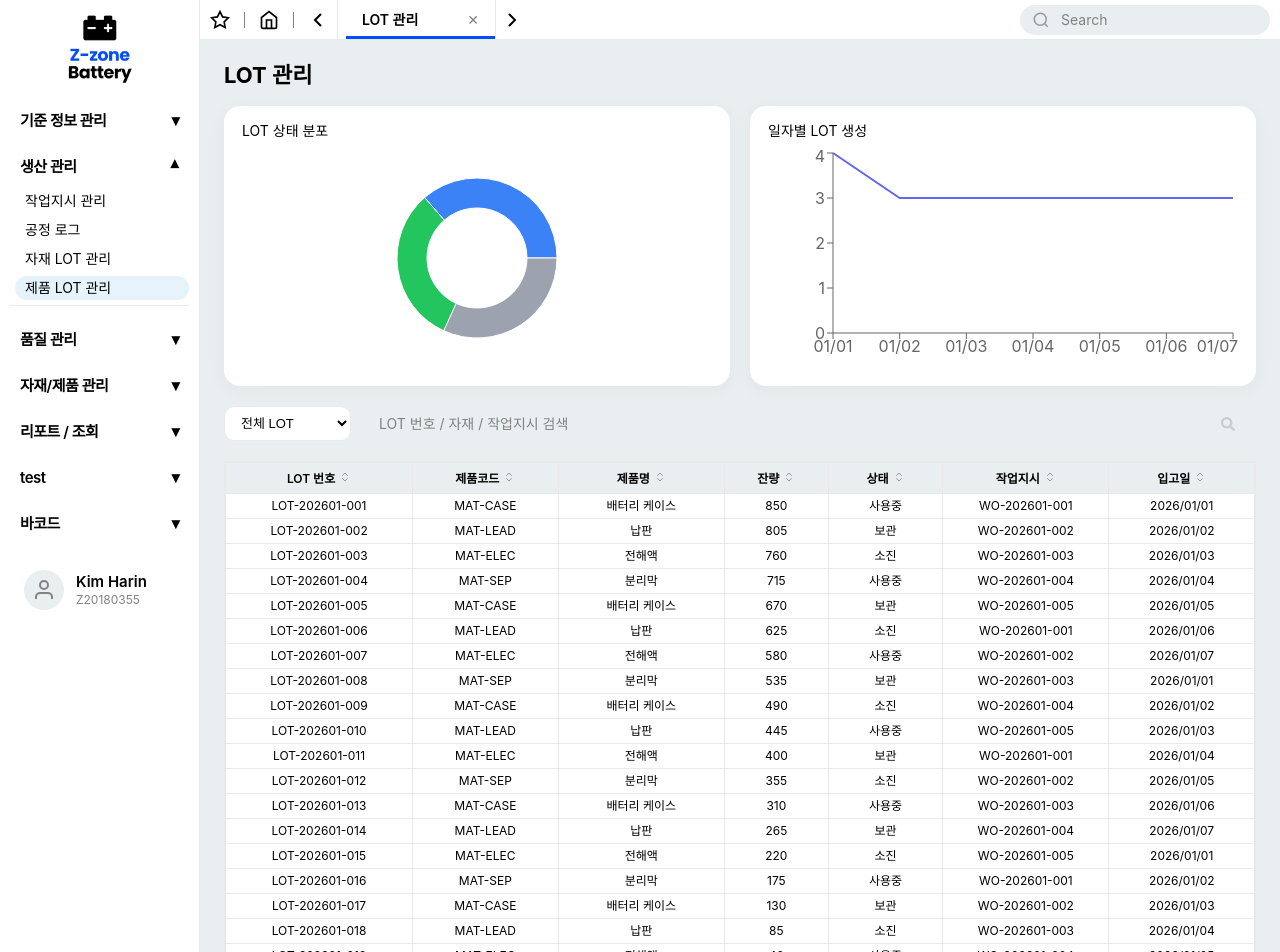
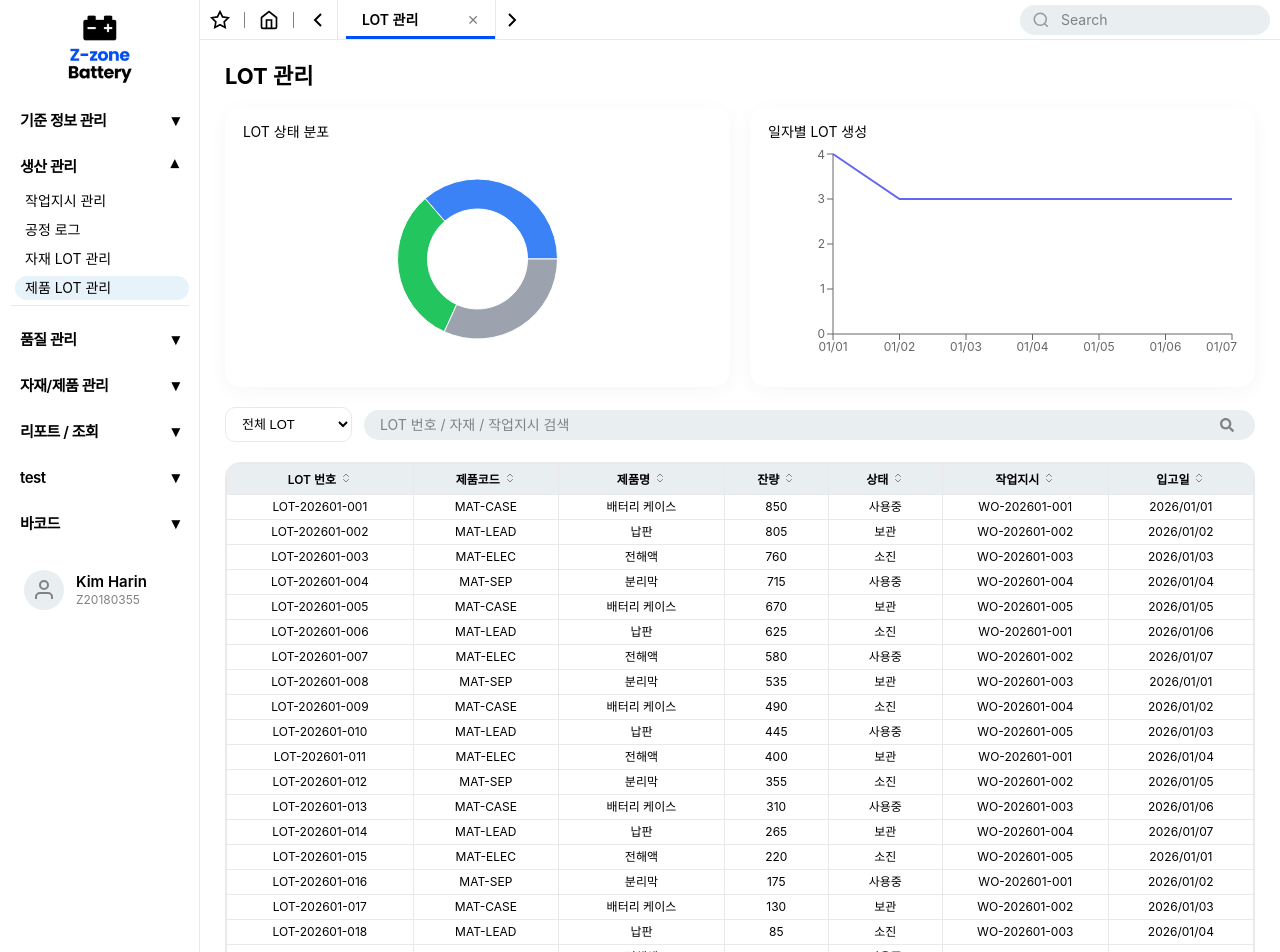
Before and after one commit to mes-team-2/React, a React (Create React App) app: page /mes/lot in a window 1280 px wide. Shown: the top 952 px of the page. Built offline with nearby package versions, Linux system fonts and the light colour scheme.

Commit message:
Material.js 컴포넌트 적용(일부), 스타일 수정(차트는 나중에) 일단 임시 저장

```diff
--- a/src/components/Button.js
+++ b/src/components/Button.js
@@ -8,7 +8,7 @@ import styled, { css } from 'styled-components';
  * @param {string} width
  * @param {boolean} disabled - 비활성화 여부
  * @param {function} onClick - 클릭 이벤트
- * @param {node} te - 버튼 내부 텍스트 또는 아이콘
+ * @param {node} children - 버튼 내부 텍스트 또는 아이콘
  */
 const Button = ({
   children,
@@ -36,7 +36,8 @@ const Button = ({
 export default Button;
 
 const StyledButton = styled.button`
-  display: inline-flex;
+  display: flex;
+  text-align: center;
   align-items: center;
   justify-content: center;
   border-radius: 15px;
@@ -44,8 +45,9 @@ const StyledButton = styled.button`
   font-weight: var(--medium);
   cursor: pointer;
   transition: all 0.2s ease-in-out;
+  line-height: 1;
 
-  width: ${props => props.$width || 's'};
+  width: ${props => props.$width || 'auto'};
 
 
   ${props => props.$size === 's' && css`
--- a/src/components/GlobalStyle.js
+++ b/src/components/GlobalStyle.js
@@ -10,7 +10,7 @@ const GlobalStyle = createGlobalStyle`
   }
   body {
     font-family: 'Pretendard', -apple-system, BlinkMacSystemFont, 'Segoe UI', Roboto, 'Helvetica Neue', Arial, sans-serif;
-    font-size: var(--text-base);
+    font-size: var(--fontXs);
     color: var(--font);
     ::-webkit-scrollbar {
     width: 8px;
@@ -48,15 +48,18 @@ const GlobalStyle = createGlobalStyle`
     --bgError : #FEEDED;
     --bgStop : #F0F2F4;
 
+    /* 박스 그림자 */
+    --shadow : 5px 3px 6px rgba(0, 0, 0, 0.1), 0 3px 6px rgba(0, 0, 0, 0.15);
+
     /* 폰트 사이즈 정의 */
-    --fontXxs : 12px;  /* 아주 작은 텍스트 (캡션, 라벨) */
+    --fontXxs : 11px;  /* 아주 작은 텍스트 (캡션, 라벨) */
     --fontXs : 12px;  /* 아주 작은 텍스트 (캡션, 라벨) */
     --fontSm : 14px;  /* 작은 텍스트 (보조 설명) */
     --fontMd : 15px;  /* 본문 기본 텍스트 (일반적인 크기) */
     --fontLg : 16px;  /* 강조된 본문, 소제목 */
-    --fontXL : 18px;  /* 카드 타이틀, 중간 제목 */
-    --font2XL : 20px;  /* 대제목 */
-    --font3XL : 24px;  /* 화면 타이틀 */
+    --fontXl : 18px;  /* 카드 타이틀, 중간 제목 */
+    --font2xl : 20px;  /* 대제목 */
+    --font3xl : 22px;  /* 화면 타이틀 */
 
     /* 폰트 굵기 정의 */
     --normal : 400;
--- a/src/components/SearchBar.js
+++ b/src/components/SearchBar.js
@@ -106,12 +106,9 @@ const SearchButton = styled.button`
   border: none;
   border-radius: 50%;
   cursor: pointer;
-  color: rgb(from var(--font2) r g b / 0.3);
+  color: var(--font2);
   transition: 0.2s;
 
-  &:hover {
-    color: var(--font2);
-  }
   svg {
     font-size: var(--fontSm);
   }
--- a/src/components/SearchDate.js
+++ b/src/components/SearchDate.js
@@ -52,7 +52,6 @@ const Container = styled.div`
   align-items: center;
   gap: 5px;
   box-sizing: border-box;
-  padding: 0 15px;
 `;
 
 
@@ -117,10 +116,13 @@ const CalendarIcon = styled(FaCalendarAlt)`
   font-size: var(--fontSm);
   pointer-events: none;
   z-index: 1;
+  &:hover {
+    color: var(--font2);
+  }
 `;
 
 const Separator = styled.p`
-  font-size: 20px;
+  font-size: var(--fontSm);
   color: var(--font);
   margin: 0;
   flex-shrink: 0;
--- a/src/components/SideBar.js
+++ b/src/components/SideBar.js
@@ -763,5 +763,6 @@ const SearchIcon = styled.div`
 `;
 
 const Content = styled.section`
-  padding: 24px;
+  padding: 25px;
+  background-color: var(--background);
 `;
--- a/src/components/Status.js
+++ b/src/components/Status.js
@@ -100,9 +100,10 @@ const BadgeWrapper = styled.div`
   gap: 8px;
   padding: 6px 10px;
   border-radius: 9999px;
-  font-size: 12px;
-  font-weight: normal;
+  font-size: var(--fontXs);
+  font-weight: var(--normal);
   min-width: 110px;
+  height: 20px;
   box-shadow: 0 1px 2px 1px rgba(0, 0, 0, 0.05);
   white-space: nowrap;
 
@@ -112,13 +113,13 @@ const BadgeWrapper = styled.div`
 const IconWrapper = styled.span`
   display: flex;
   align-items: center;
-  font-size: 14px;
+  justify-content: center;
+  font-size: var(--fontSm);
   color: ${(props) => props.$color};
 `;
 
 const TextWrapper = styled.span`
   line-height: 1;
-  padding-top: 1px;
   color: ${(props) => props.$color};
 `;
 
--- a/src/components/TableStyle.js
+++ b/src/components/TableStyle.js
@@ -6,21 +6,24 @@ const TableStyle = ({
   data = [],
   columns = [],
   sortConfig = { key: null, direction: null },
-  onSort = () => {},
+  onSort = () => { },
   selectedIds = [],
-  onSelectChange = () => {},
+  onSelectChange = () => { },
   onRowClick,
-  selectable = true,
+  selectable = false,
 }) => {
-  const [widths, setWidths] = useState(() =>
-    columns.reduce(
-      (acc, col) => {
-        acc[col.key] = col.width || 150;
-        return acc;
-      },
-      { check: 42 },
-    ),
-  );
+  const [widths, setWidths] = useState(() => {
+    const initialWidths = columns.reduce((acc, col) => {
+      acc[col.key] = col.width || 150;
+      return acc;
+    }, {});
+
+    // selectable이 true일 때만 체크박스 컬럼 너비 추가
+    if (selectable) {
+      initialWidths.check = 42;
+    }
+    return initialWidths;
+  });
 
   const resizingColumn = useRef(null);
 
@@ -163,15 +166,14 @@ const TableStyle = ({
 
 export default TableStyle;
 
-/* =========================
-   styled
-========================= */
+
 
 const TableWrapper = styled.div`
   width: 100%;
   overflow-x: auto;
   border: 1px solid var(--border);
   background: white;
+  border-radius: 15px;
 `;
 
 const StyledTable = styled.table`
@@ -212,5 +214,5 @@ const Resizer = styled.div`
 
 const SortIcon = styled.span`
   margin-left: 4px;
-  color: ${({ active }) => (active ? "var(--main)" : "#999")};
+  color: ${({ active }) => (active ? "var(--main)" : "var(--font2)")};
 `;
--- a/src/pages/master/Material.js
+++ b/src/pages/master/Material.js
@@ -1,12 +1,15 @@
 import styled from "styled-components";
 import { useMemo, useState, useEffect } from "react";
-import Table from "../../components/TableStyle";
+import TableStyle from "../../components/TableStyle";
 import SearchBar from "../../components/SearchBar";
+import SearchDate from "../../components/SearchDate";
+import Button from "../../components/Button";
+import Status from "../../components/Status";
 import MaterialDetail from "./MaterialDetail";
 import SideDrawer from "../../components/SideDrawer";
 import MaterialCreate from "./MaterialCreate";
-import Status from "../../components/Status";
 import { InventoryAPI } from "../../api/AxiosAPI";
+
 
 import {
   PieChart,
@@ -22,9 +25,7 @@ import {
   ResponsiveContainer,
 } from "recharts";
 
-/* =========================
-   차트 색상
-========================= */
+// 차트 색상
 const COLORS = ["var(--run)", "var(--waiting)", "var(--error)"];
 
 export default function Material() {
@@ -37,7 +38,7 @@ export default function Material() {
   const [selectedMaterial, setSelectedMaterial] = useState(null);
   const [createOpen, setCreateOpen] = useState(false);
 
-  // 1. 데이터 조회
+  // 데이터 조회
   const fetchMaterials = async () => {
     try {
       const response = await InventoryAPI.getMaterialList();
@@ -54,7 +55,7 @@ export default function Material() {
     fetchMaterials();
   }, [createOpen]);
 
-  // 2. 차트 데이터 가공
+  // 차트 데이터 가공
   const inventoryStatusData = useMemo(() => {
     let safe = 0,
       warning = 0,
@@ -90,7 +91,7 @@ export default function Material() {
     { date: "01-05", inbound: 520, outbound: 430 },
   ];
 
-  // 3. 필터 및 정렬
+  // 필터 및 정렬
   const filteredData = useMemo(() => {
     if (!keyword.trim()) return data;
     const lower = keyword.toLowerCase();
@@ -129,9 +130,7 @@ export default function Material() {
     setSelectedIds([]);
   }, [keyword]);
 
-  /* =========================
-     4. 컬럼 정의 (여기서 매핑 처리!)
-  ========================= */
+  // 컬럼 정의
   const columns = [
     { key: "no", label: "No", width: 50 },
     { key: "materialCode", label: "자재 코드", width: 180 },
@@ -222,20 +221,29 @@ export default function Material() {
       </ChartGrid>
 
       <FilterBar>
-        <SearchBar
-          value={keyword}
-          onChange={setKeyword}
-          placeholder="자재명 / 자재코드 검색"
-        />
-        <CreateButton onClick={() => setCreateOpen(true)}>
+        <InputGroup>
+          <SearchDate width="m" />
+          <SearchBar
+            width="l"
+            placeholder="자재명 / 자재코드 검색"
+            onChange={setKeyword} // 키워드 상태 업데이트
+            onSearch={() => { }}
+          />
+        </InputGroup>
+        <Button
+          variant="ok"
+          size="m"
+          onClick={() => setCreateOpen(true)}
+        >
           + 신규 자재 등록
-        </CreateButton>
+        </Button>
       </FilterBar>
 
       <TableContainer>
-        <Table
+        <TableStyle
           columns={columns}
           data={sortedData}
+          selectable={false}
           sortConfig={sortConfig}
           onSort={handleSort}
           selectedIds={selectedIds}
@@ -265,18 +273,6 @@ export default function Material() {
 }
 
 
-const CreateButton = styled.button`
-  padding: 8px 16px;
-  border-radius: 20px;
-  background: var(--main);
-  color: white;
-  font-size: 13px;
-  cursor: pointer;
-  transition: 0.2s;
-  &:hover {
-    opacity: 0.9;
-  }
-`;
 const Wrapper = styled.div`
   display: flex;
   flex-direction: column;
@@ -284,15 +280,17 @@ const Wrapper = styled.div`
 `;
 const Header = styled.div`
   h2 {
-    font-size: 22px;
-    font-weight: 700;
-    color: #333;
+    font-size: var(--fontXl);
+    font-weight: var(--bold);
+    color: var(--font);
   }
 `;
 const ChartGrid = styled.div`
   display: grid;
   grid-template-columns: repeat(3, 1fr);
   gap: 20px;
+
+
   @media (max-width: 1200px) {
     grid-template-columns: 1fr;
   }
@@ -301,12 +299,14 @@ const Card = styled.div`
   background: white;
   border-radius: 16px;
   padding: 18px;
-  box-shadow: 0 4px 20px rgba(0, 0, 0, 0.04);
+  box-shadow: var(--shadow);
+
+
   h4 {
-    font-size: 14px;
-    margin-bottom: 10px;
-    font-weight: 600;
-    color: #555;
+    font-size: var(--fontSm);
+    margin-bottom: 20px;
+    font-weight: var(--bold);
+    color: var(--font2);
   }
 `;
 const ChartBox = styled.div`
@@ -320,7 +320,15 @@ const FilterBar = styled.div`
   display: flex;
   justify-content: space-between;
   align-items: center;
+  gap: 10px;
 `;
+
+const InputGroup = styled.div`
+  display: flex;
+  align-items: center;
+  gap: 10px;
+`;
+
 const TableContainer = styled.div`
   width: 100%;
   overflow-x: auto;
```
